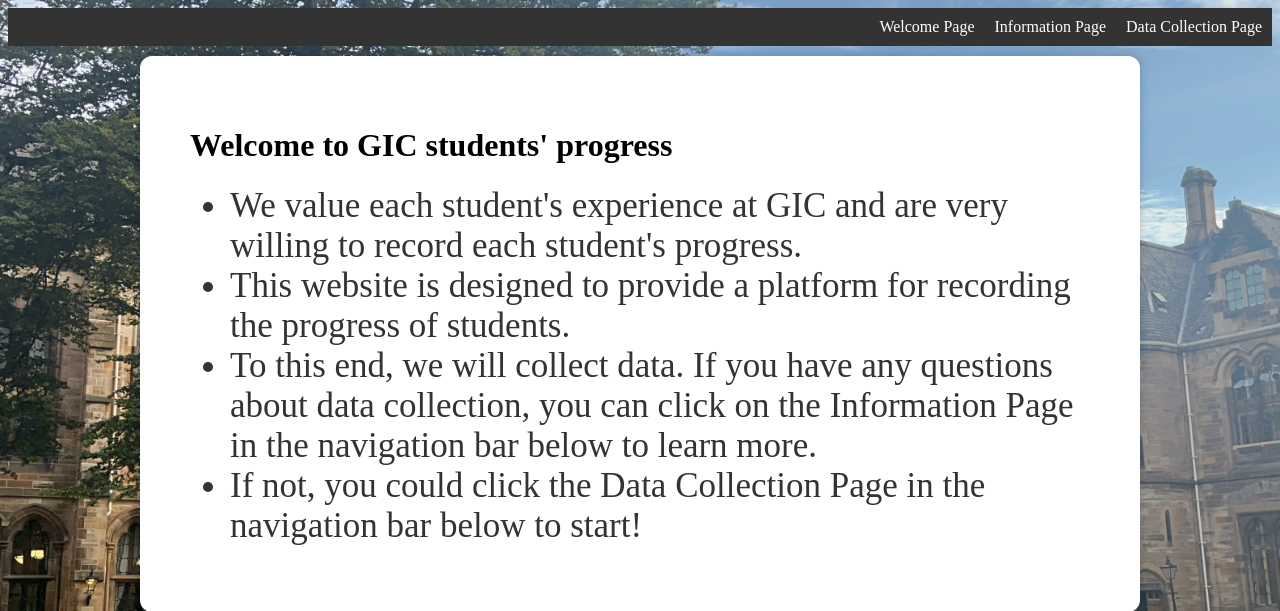
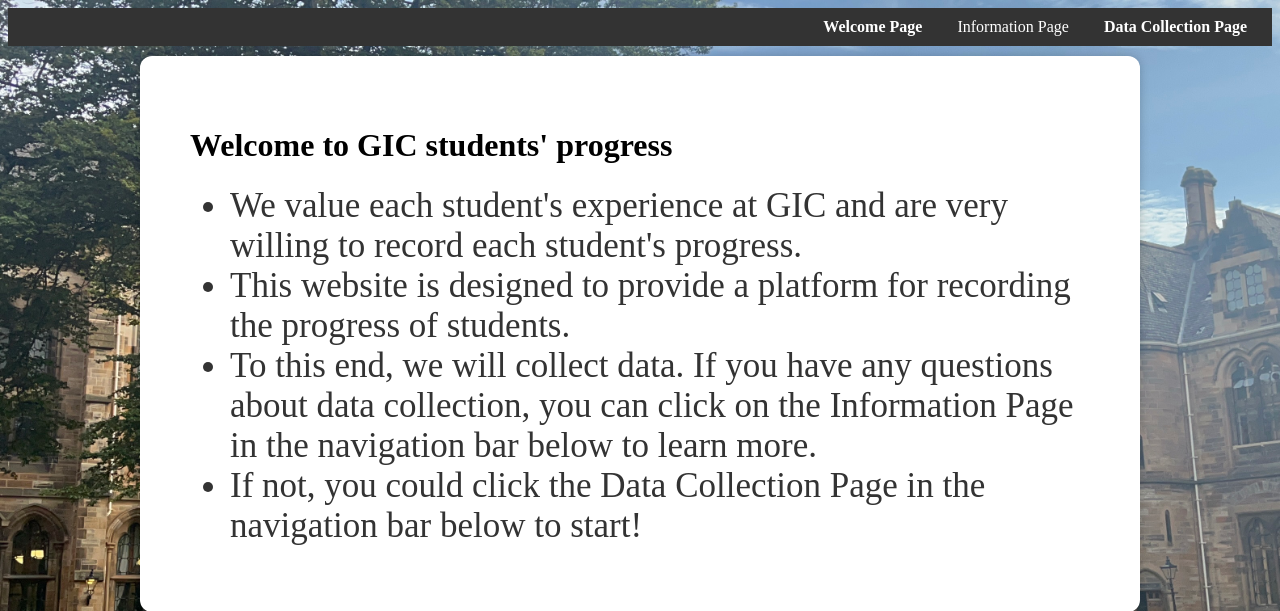
Before and after one commit to Sen-Yang2005/desktop-tutorial, a Python web app: template flask/templates/home_page.html in a window 1280 px wide. Shown: the top 611 px of the page. Run offline with Jinja, Linux system fonts and the light colour scheme; the template is opened without the code that fills it, so the values that code supplies are empty.

Commit message:
change the href to the correct name page

```diff
--- a/flask/static/MyStyle.css
+++ b/flask/static/MyStyle.css
@@ -27,9 +27,9 @@ main {
 }
 
 /* Styling for specific navigation links */
-nav a[href="Welcome Page.html"],
-nav a[href="Information Page.html"],
-nav a[href="Data Collection Page.html"] {
+nav a[href="home_page.html"],
+nav a[href="about_Page.html"],
+nav a[href="questionnaire.html"] {
     margin-left: 10px;
     margin-right: 10px;
     font-weight: bold; /* Set link text to bold */
```
